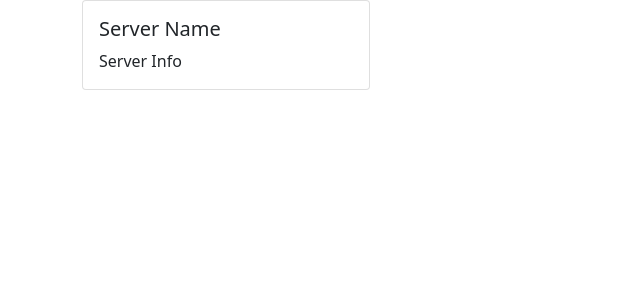
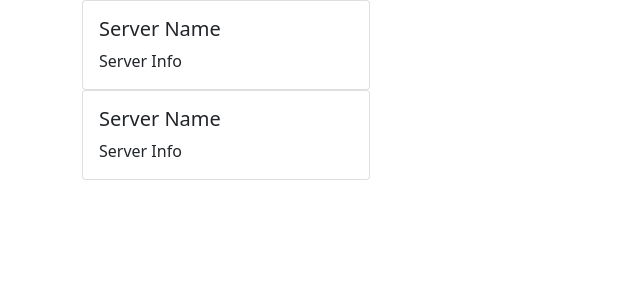
Before and after one commit to bhavikvashi1804/AngularBasics, an Angular app: page / in a window 1280 px wide. Shown: the top 300 px of the page, without its empty margins (0-640 px from the left). Built offline with nearby package versions, Linux system fonts and the light colour scheme.

Commit message:
display the list of server

```diff
--- a/src/app/app.component.html
+++ b/src/app/app.component.html
@@ -1,3 +1,3 @@
 <div class="container">
-    <app-server></app-server>
+    <app-server *ngFor="let oneServer of serverElements"></app-server>
 </div>
--- a/src/app/server/server.component.ts
+++ b/src/app/server/server.component.ts
@@ -7,7 +7,7 @@ import { Component, OnInit } from '@angular/core';
 })
 export class ServerComponent implements OnInit {
 
-  serverElements!: {
+  serverElement!: {
     name: string,
     type: string,
     content: string
```
